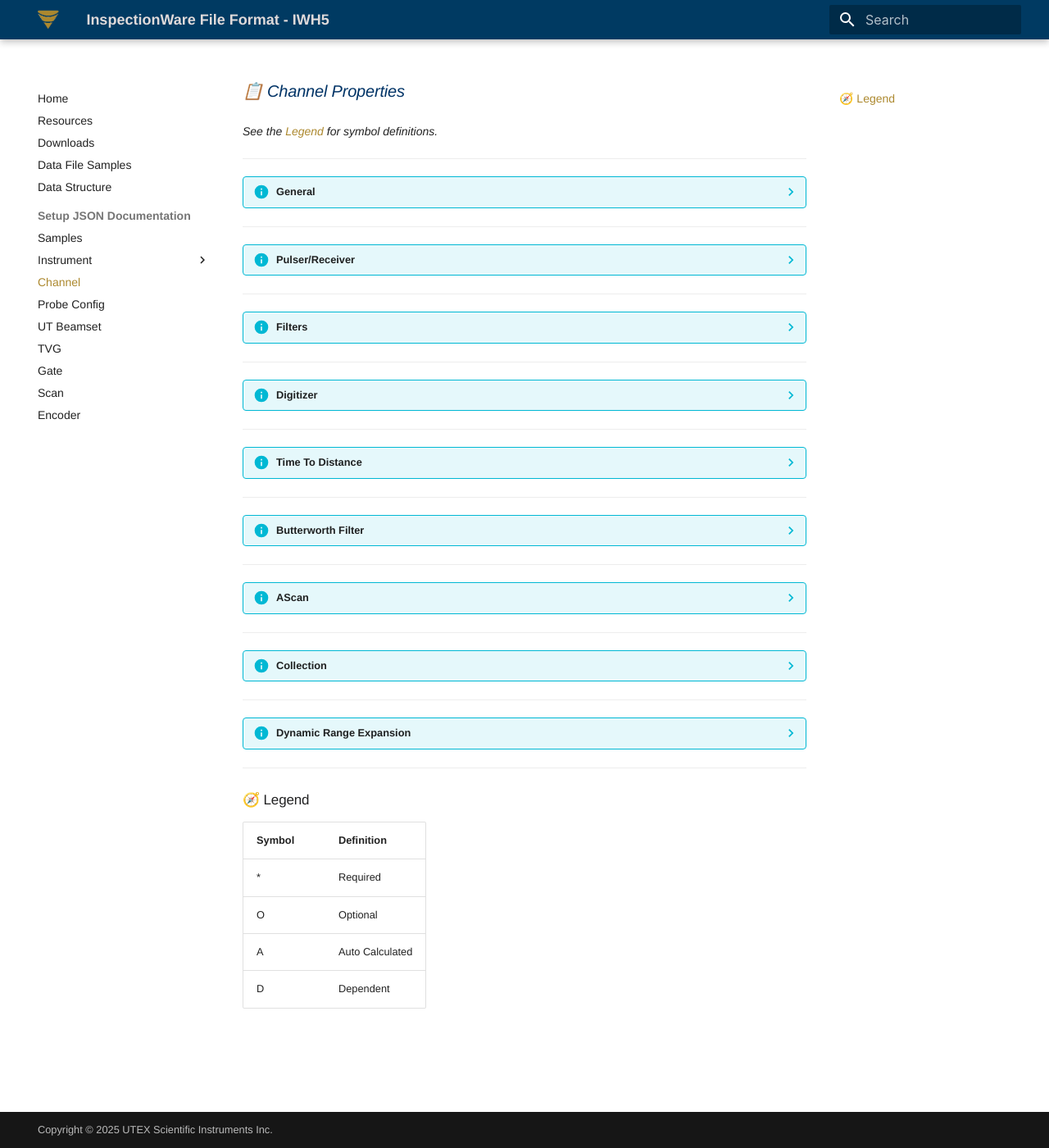
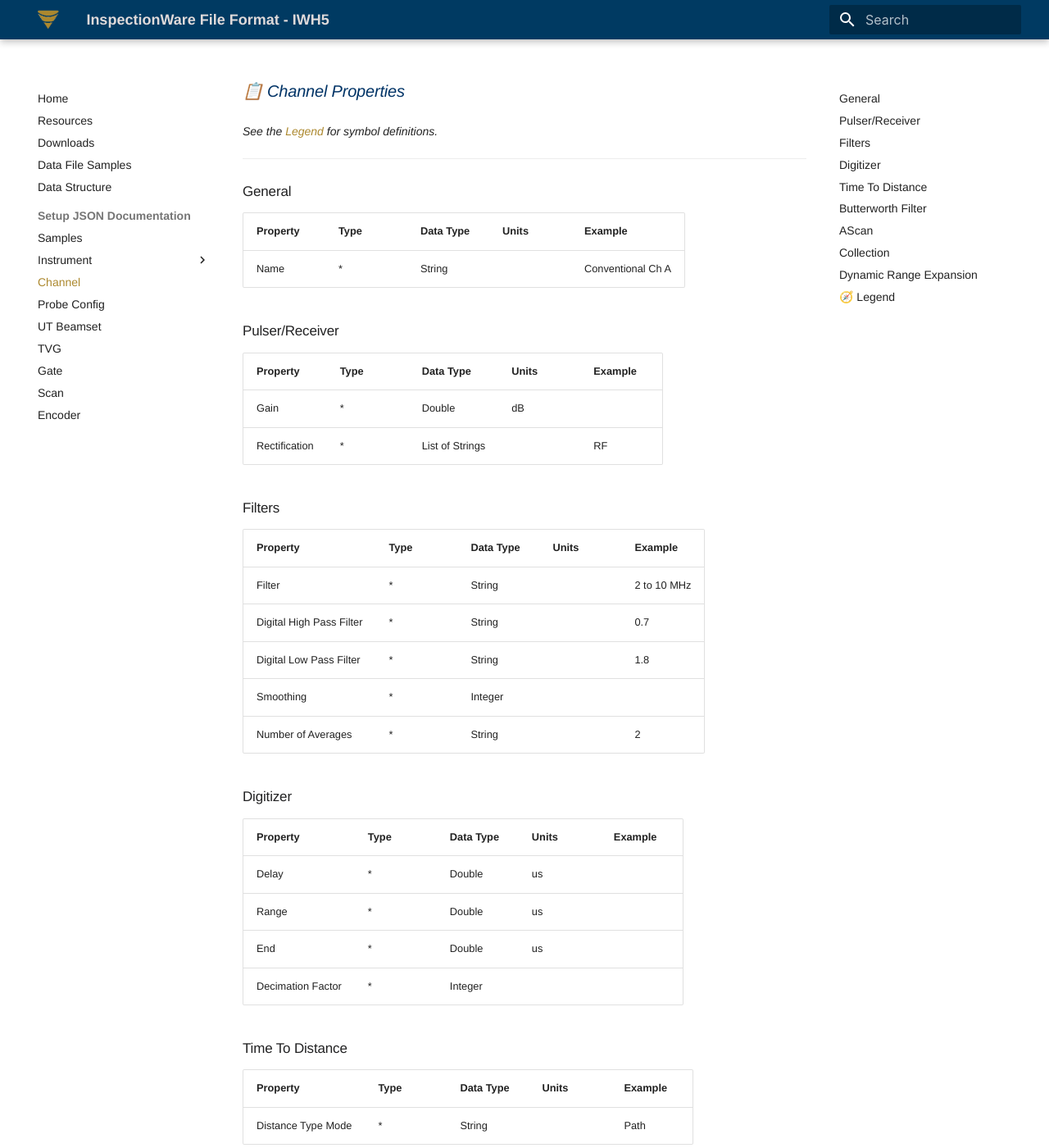
Before and after one commit to Utex-Scientific/iwh5, an MkDocs documentation site: the page built from docs/IWH5/setup-JSON/Channel.md, in a window 1280 px wide and 1400 px high. Shown: the whole window at 82% size. Built offline with MkDocs 1.6.1 and Material for MkDocs 9.7.7, drawn with Linux system fonts in a browser that asks for light colours; part of the change alters nothing that is shown; some of the changed text lies outside the part shown.

Commit message:
channel Properties

```diff
--- a/docs/IWH5/setup-JSON/Channel.md
+++ b/docs/IWH5/setup-JSON/Channel.md
@@ -4,95 +4,79 @@ _See the [Legend](#legend) for symbol definitions._
 
 ---
 
-??? info "General"
+## General
 
-    | Property | Type | Data Type | Units | Example           |
-    |----------|------|-----------|-------|-------------------|
-    | Name     | *    | String    |       | Conventional Ch A |
+| Property | Type | Data Type | Units | Example           |
+| -------- | ---- | --------- | ----- | ----------------- |
+| Name     | *    | String    |       | Conventional Ch A |
 
----
+## Pulser/Receiver
 
-??? info "Pulser/Receiver"
+| Property      | Type | Data Type       | Units | Example |
+| ------------- | ---- | --------------- | ----- | ------- |
+| Gain          | *    | Double          | dB    |         |
+| Rectification | *    | List of Strings |       | RF      |
 
-    | Property      | Type | Data Type       | Units | Example |
-    |---------------|------|-----------------|-------|---------|
-    | Gain          | *    | Double          | dB    |         |
-    | Rectification | *    | List of Strings |       | RF      |
+## Filters
 
----
+| Property                 | Type | Data Type | Units | Example     |
+| ------------------------ | ---- | --------- | ----- | ----------- |
+| Filter                   | *    | String    |       | 2 to 10 MHz |
+| Digital High Pass Filter | *    | String    |       | 0.7         |
+| Digital Low Pass Filter  | *    | String    |       | 1.8         |
+| Smoothing                | *    | Integer   |       |             |
+| Number of Averages       | *    | String    |       | 2           |
 
-??? info "Filters"
+## Digitizer
 
-    | Property                 | Type | Data Type | Units | Example     |
-    |--------------------------|------|-----------|-------|-------------|
-    | Filter                   | *    | String    |       | 2 to 10 MHz |
-    | Digital High Pass Filter | *    | String    |       | 0.7         |
-    | Digital Low Pass Filter  | *    | String    |       | 1.8         |
-    | Smoothing                | *    | Integer   |       |             |
-    | Number of Averages       | *    | String    |       | 2           |
+| Property          | Type | Data Type | Units | Example |
+| ----------------- | ---- | --------- | ----- | ------- |
+| Delay             | *    | Double    | us    |         |
+| Range             | *    | Double    | us    |         |
+| End               | *    | Double    | us    |         |
+| Decimation Factor | *    | Integer   |       |         |
 
----
+## Time To Distance
 
-??? info "Digitizer"
+| Property           | Type | Data Type | Units | Example |
+| ------------------ | ---- | --------- | ----- | ------- |
+| Distance Type Mode | *    | String    |       | Path    |
 
-    | Property          | Type | Data Type | Units | Example |
-    |-------------------|------|-----------|-------|---------|
-    | Delay             | *    | Double    | us    |         |
-    | Range             | *    | Double    | us    |         |
-    | End               | *    | Double    | us    |         |
-    | Decimation Factor | *    | Integer   |       |         |
+## Butterworth Filter
 
----
+| Property         | Type | Data Type | Units | Example |
+| ---------------- | ---- | --------- | ----- | ------- |
+| Filter Type      | *    | Integer   |       |         |
+| Cutoff Frequency | *    | Double    | MHz   |         |
 
-??? info "Time To Distance"
+## AScan
 
-    | Property           | Type | Data Type | Units | Example |
-    |--------------------|------|-----------|-------|---------|
-    | Distance Type Mode | *    | String    |       | Path    |
+| Property                   | Type | Data Type | Units | Example |
+| -------------------------- | ---- | --------- | ----- | ------- |
+| AScan Time Axis Res. Raw   | *    | Double    | us/mm |         |
+| AScan Amplitude Resolution | *    | Double    | %     |         |
 
----
+## Collection
 
-??? info "Butterworth Filter"
+| Property          | Type | Data Type | Units | Example |
+| ----------------- | ---- | --------- | ----- | ------- |
+| Scan Axis Offset  | *    | Double    | mm    |         |
+| Index Axis Offset | *    | Double    | mm    |         |
+| Merge Data Mode   | *    | String    |       |         |
 
-    | Property         | Type | Data Type | Units | Example |
-    |------------------|------|-----------|-------|---------|
-    | Filter Type      | *    | Integer   |       |         |
-    | Cutoff Frequency | *    | Double    | MHz   |         |
+## Dynamic Range Expansion
 
----
-
-??? info "AScan"
-
-    | Property                   | Type | Data Type | Units | Example |
-    |----------------------------|------|-----------|-------|---------|
-    | AScan Time Axis Res. Raw   | *    | Double    | us/mm |         |
-    | AScan Amplitude Resolution | *    | Double    | %     |         |
-
----
-
-??? info "Collection"
-
-    | Property           | Type | Data Type | Units | Example |
-    |--------------------|------|-----------|-------|---------|
-    | Scan Axis Offset   | *    | Double    | mm    |         |
-    | Index Axis Offset  | *    | Double    | mm    |         |
-    | Merge Data Mode    | *    | String    |       |         |
-
----
-
-??? info "Dynamic Range Expansion"
-
-    | Property                | Type | Data Type | Units | Example |
-    |-------------------------|------|-----------|-------|---------|
-    | Dynamic Range Expansion | O    | String    |       |         |
+| Property                | Type | Data Type | Units | Example |
+| ----------------------- | ---- | --------- | ----- | ------- |
+| Dynamic Range Expansion | O    | String    |       |         |
 
 ---
 
 ## 🧭 Legend
 
-| Symbol | Definition       |
-|--------|------------------|
-| *      | Required         |
-| O      | Optional         |
-| A      | Auto Calculated  |
-| D      | Dependent        |
+| Symbol | Definition      |
+| ------ | --------------- |
+| *      | Required        |
+| O      | Optional        |
+| A      | Auto Calculated |
+| D      | Dependent       |
```
